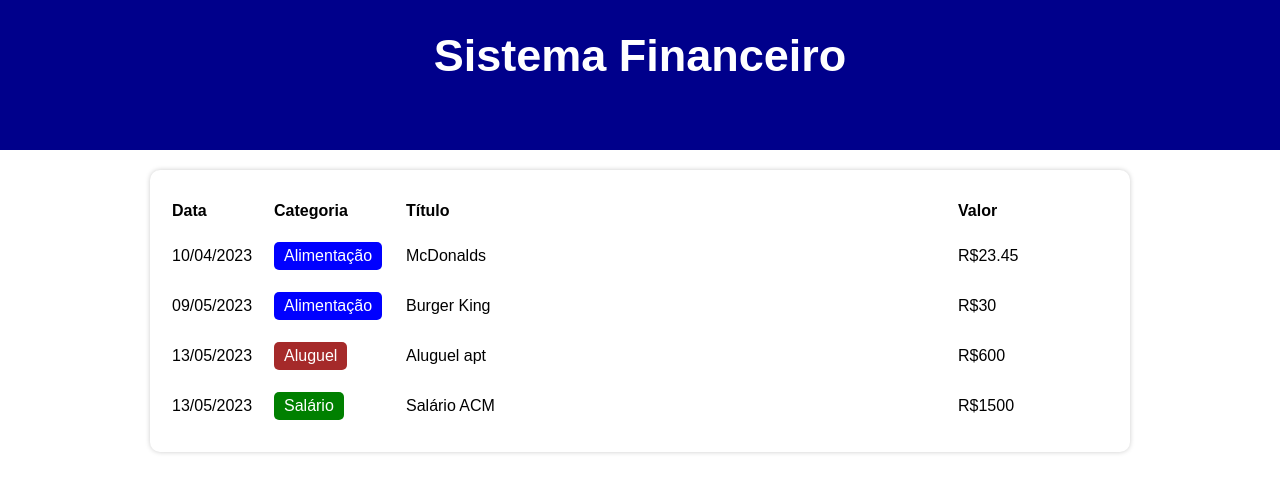
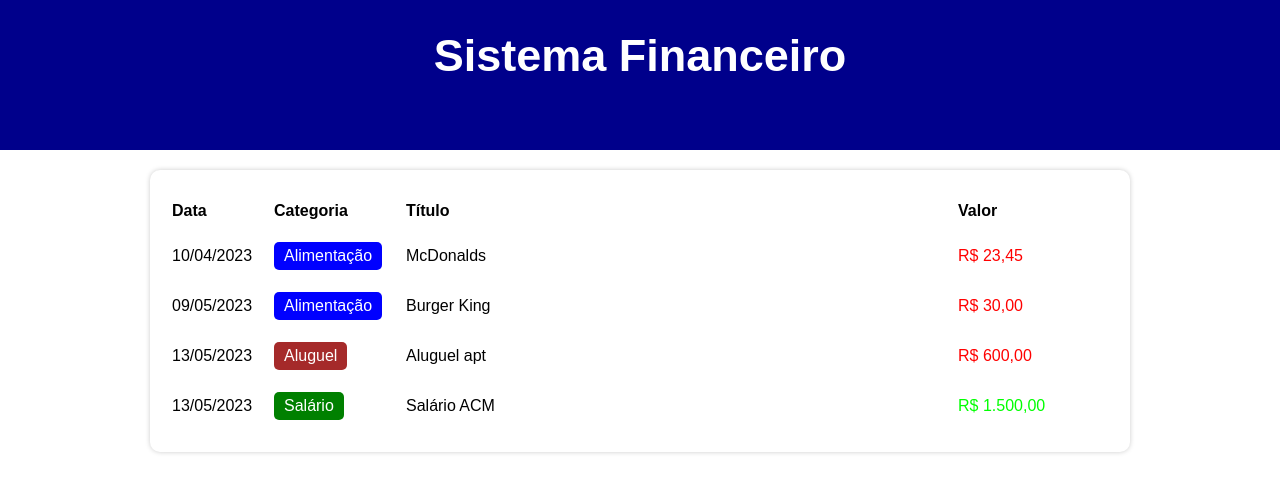
Before and after one commit to Luan-Costa-2l/expense-tracker, a React (Vite) app: page / in a window 1280 px wide. Shown: the top 492 px of the page. Built offline with nearby package versions, Linux system fonts and the light colour scheme.

Commit message:
feat(tableItem): change price color
when the price is an expense

set red else set green

```diff
--- a/src/components/TableItem/index.tsx
+++ b/src/components/TableItem/index.tsx
@@ -1,5 +1,5 @@
 import './styles.scss';
-import { formatDate } from '../../helpers/dateFilter';
+import { formatDate, formatPrice } from '../../helpers/dateFilter';
 import { Item } from '../../types/Item';
 import { categories } from '../../data/categories';
 
@@ -17,7 +17,11 @@ export const TableItem = ({ item }: Props) => {
                 </div>
             </td>
             <td>{item.title}</td>
-            <td>R${item.value}</td>
+            <td>
+                <div style={{color: categories[item.category].expense ? '#F00' : '#0F0'}}>
+                    {formatPrice(item.value)}
+                </div>
+            </td>
         </tr>
     )
 }
```
